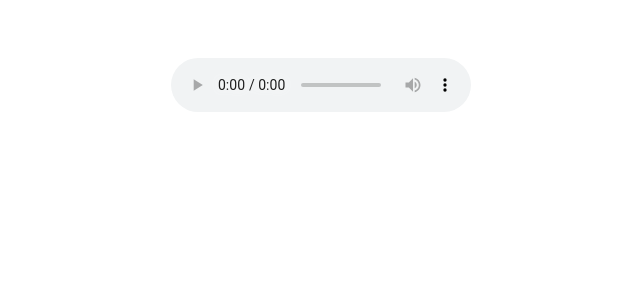
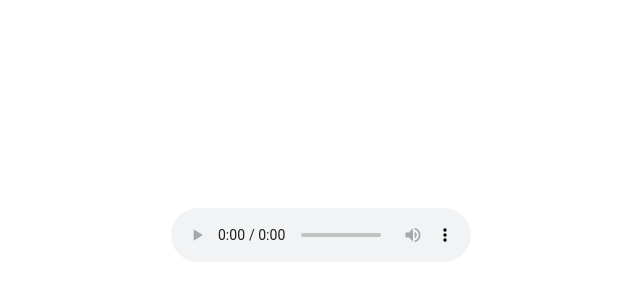
Before and after one commit to TheOwlCoder/Owlsss-Music-Player, a plain HTML site: page cg5/Lonely-King/index.html in a window 1280 px wide. Shown: the whole page, without its empty margins (319-959 px from the left). Drawn offline with Linux system fonts and the light colour scheme.

Commit message:
free to be free to be free! free to be free to be me!

```diff
--- a/cg5/Lonely-King/index.html
+++ b/cg5/Lonely-King/index.html
@@ -1,6 +1,6 @@
 <link rel="stylesheet" href="/player.css">
 <center>
-  <div class="musc">
+  <div class="audplayer">
   <audio controls autoplay>
     <source src="/cg5/LK.mp3" type="audio/mpeg">
   Your browser does not support the audio element.
--- a/player.css
+++ b/player.css
@@ -1,3 +1,3 @@
-div.musc {
-    padding-top: 50px;
+div.audplayer {
+    padding-top: 200px;
 }
```
